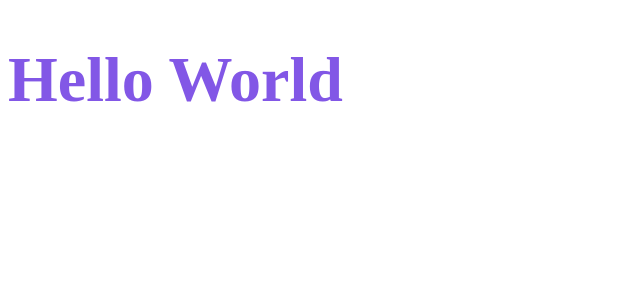
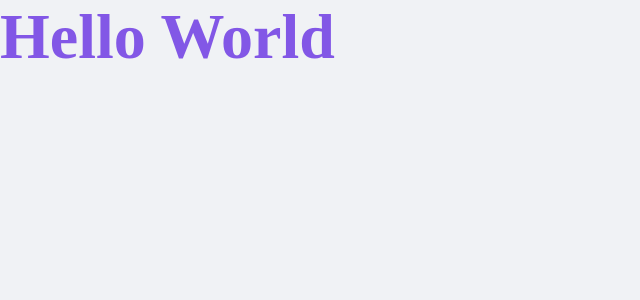
Before and after one commit to rafm/rocketseat-ignite-reactjs, a React (Create React App) app in the folder 02-dtmoney/: page / in a window 1280 px wide. Shown: the top 300 px of the page, without its empty margins (0-640 px from the left). Built offline with nearby package versions, Linux system fonts and the light colour scheme.

Commit message:
Configuring global styled component's styles.

```diff
--- a/02-dtmoney/src/App.tsx
+++ b/02-dtmoney/src/App.tsx
@@ -1,4 +1,5 @@
 import styled from 'styled-components'
+import { GlobalStyle } from './styles/global'
 
 const Title = styled.h1`
   font-size: 64px;
@@ -9,6 +10,7 @@ export function App() {
   return (
     <div className="App">
       <Title>Hello World</Title>
+      <GlobalStyle />
     </div>
   );
 }
--- /dev/null
+++ b/02-dtmoney/src/styles/global.ts
@@ -0,0 +1,48 @@
+import { createGlobalStyle } from 'styled-components'
+
+export const GlobalStyle = createGlobalStyle`
+    :root {
+        --background: #f0f2f5;
+        --red: #e52E4d;
+        --green: #33cc95;
+        --blue: #5429cc;
+
+        --blue-light: #6933ff;
+
+        --text-tile: #363f5f;
+        --text-body: #969CB3;
+
+        --shape: #ffffff;
+    }
+
+    * {
+        margin: 0;
+        padding: 0;
+        box-sizing: border-box;
+    }
+
+    html {
+        // default font-size / 1 REM: 16px
+        @media(max-width: 1080px) {
+            font-size: 93.75%; // 15px
+        }
+
+        @media(max-width: 720px) {
+            font-size: 87.5%; // 14px
+        }
+    }
+
+    body {
+        background: var(--background);
+        -webkit-font-smoothing: antialiased;
+    }
+
+    button {
+        cursor: pointer;
+    }
+
+    [disabled] {
+        opacity: 0.6;
+        cursor: not-allowed;
+    }
+`
```
